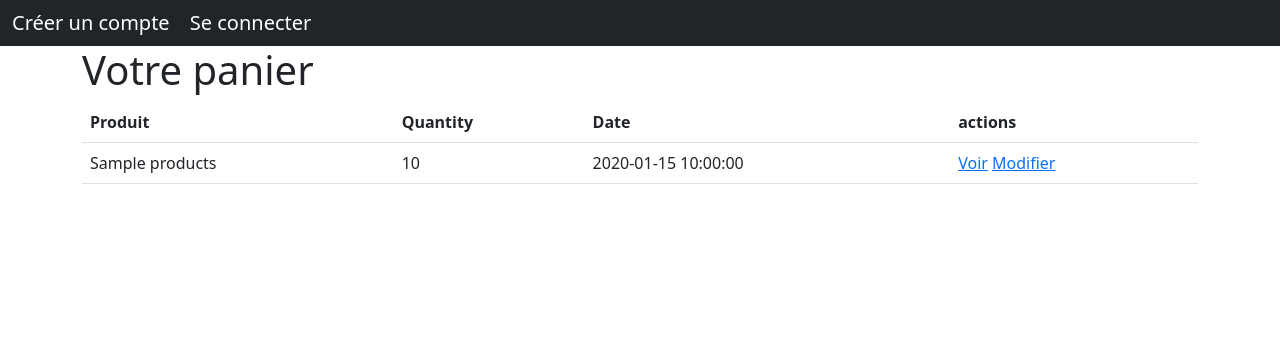
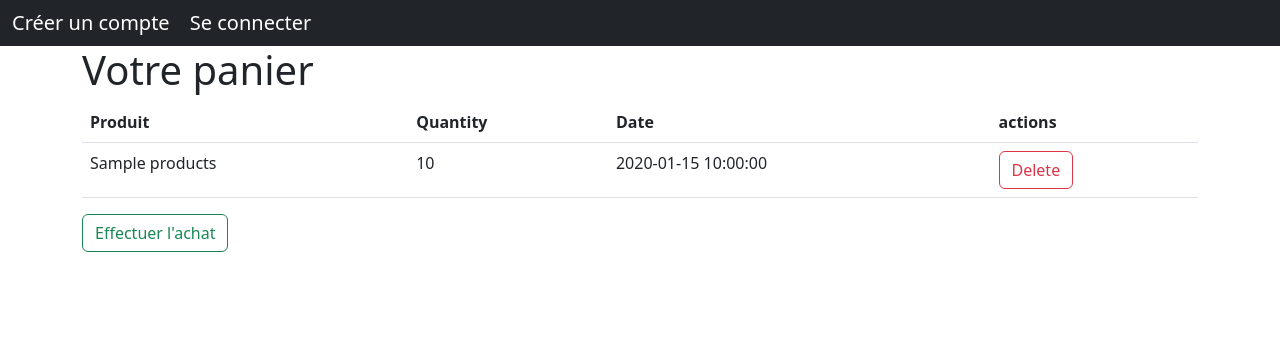
Before and after one commit to kevinrss01/Site-eCommerce-symfony_IPSSI, a Symfony app: template templates/basket_content/index.html.twig in a window 1280 px wide. Shown: the top 346 px of the page. Run offline with Twig, Linux system fonts and the light colour scheme; the template is opened without the code that fills it: most values are stand-ins (such as "Sample title", 1, 10 or a date in 2020); some libraries are stand-ins or nearby versions.

Commit message:
modif panier + traduction

```diff
--- a/templates/base.html.twig
+++ b/templates/base.html.twig
@@ -32,7 +32,7 @@
                     </div>
                 {% endif %}
                 <div class="navbarRight">
-                    <a href="{{ path('app_basket_content_index') }}"><i class="bi bi-basket"></i></a>
+                    <a href="{{ path('app_basket_content_index',{'user': app.user.id}) }}"><i class="bi bi-basket"></i></a>
                     <a class="navbar-brand logout" href="{{ path('app_logout')}}">Se déconnecter</a>
                 </div>
             {% else %}
--- a/templates/basket_content/_delete_form.html.twig
+++ /dev/null
@@ -1,4 +0,0 @@
-<form method="post" action="{{ path('app_basket_content_delete', {'id': basket_content.id}) }}" onsubmit="return confirm('Are you sure you want to delete this item?');">
-    <input type="hidden" name="_token" value="{{ csrf_token('delete' ~ basket_content.id) }}">
-    <button class="btn">Delete</button>
-</form>
--- a/templates/basket_content/edit.html.twig
+++ b/templates/basket_content/edit.html.twig
@@ -7,7 +7,9 @@
 
     {{ include('basket_content/_form.html.twig', {'button_label': 'Update'}) }}
 
-    <a href="{{ path('app_basket_content_index') }}">back to list</a>
+<form method="post" action="{{ path('app_basket_content_delete', {'id': basket_content.id}) }}" onsubmit="return confirm('Are you sure you want to delete this item?');">
+    <input type="hidden" name="_token" value="{{ csrf_token('delete' ~ basket_content.id) }}">
+    <button class="btn btn-outline-danger">Delete</button>
+</form>
 
-    {{ include('basket_content/_delete_form.html.twig') }}
 {% endblock %}
--- a/templates/basket_content/index.html.twig
+++ b/templates/basket_content/index.html.twig
@@ -1,11 +1,12 @@
 {% extends 'base.html.twig' %}
 
-{% block title %}Panier{% endblock %}
+{% block title %}Panier
+{% endblock %}
 
 {% block body %}
 	<h1>Votre panier</h1>
 
-	<table class="table">
+	<table style="cursor: pointer" class="table table-hover">
 		<thead>
 			<tr>
 				<th>Produit</th>
@@ -16,13 +17,15 @@
 		</thead>
 		<tbody>
 			{% for basket_content in basket_contents %}
-				<tr>
+				<tr onclick="location.href='{{path('app_basket_content_show', {'id': basket_content.id}) }}'">
 					<td>{{basket_content.products  }}</td>
 					<td>{{ basket_content.quantity }}</td>
 					<td>{{ basket_content.date ? basket_content.date|date('Y-m-d H:i:s') : '' }}</td>
 					<td>
-						<a href="{{ path('app_basket_content_show', {'id': basket_content.id}) }}">Voir</a>
-						<a href="{{ path('app_basket_content_edit', {'id': basket_content.id}) }}">Modifier</a>
+						<form method="post" action="{{ path('app_basket_content_delete', {'id': basket_content.id}) }}" onsubmit="return confirm('Are you sure you want to delete this item?');">
+							<input type="hidden" name="_token" value="{{ csrf_token('delete' ~ basket_content.id) }}">
+							<button class="btn btn-outline-danger">Delete</button>
+						</form>
 					</td>
 				</tr>
 			{% else %}
@@ -32,4 +35,7 @@
 			{% endfor %}
 		</tbody>
 	</table>
-{% endblock %}
+	<a href="{{ path('app_basket_new')}}" class="btn btn-outline-success">Effectuer l'achat</a>
+	<div>
+
+	{% endblock %}
```
Also changed, not shown: src/Controller/BasketContentController.php (+8 -7 lines), templates/basket_content/new.html.twig (deleted, +0 -11 lines), templates/basket_content/show.html.twig (+2 -5 lines), templates/products/show.html.twig (+5 -4 lines).
